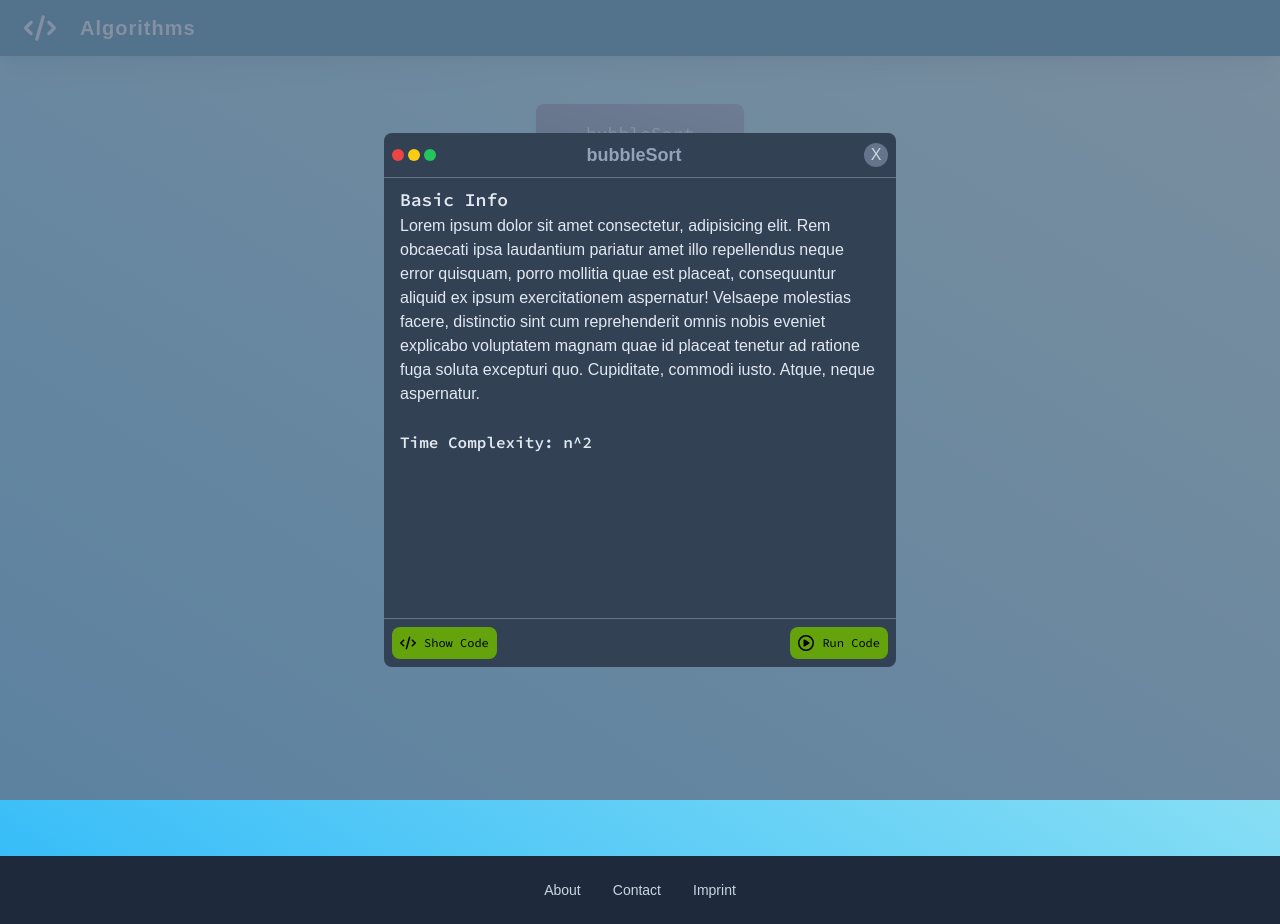
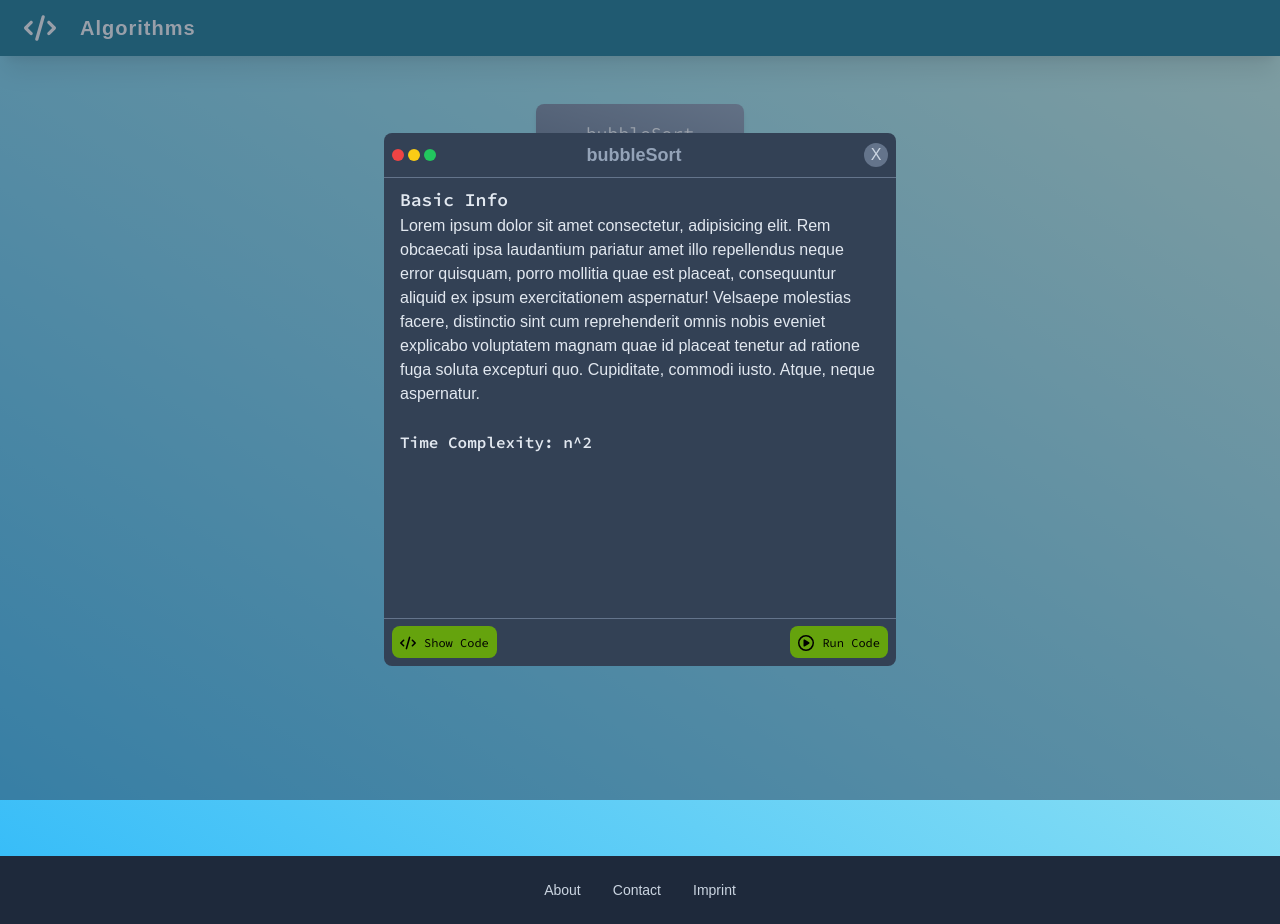
Before and after one commit to JannekS/algorithms, a Vue app: page / in a window 1280 px wide. Both pictures are taken after a click on the button "bubbleSort". Built offline with nearby package versions, Linux system fonts and the light colour scheme; a web font is replaced by a local one.

Commit message:
Animated opening and closing of CodeCard modal.

```diff
--- a/src/components/CodeCard.vue
+++ b/src/components/CodeCard.vue
@@ -1,11 +1,12 @@
 <template>
+  <div class="fixed top-0 bottom-0 left-0 right-0 h-screen w-full z-50 bg-slate-700 bg-opacity-50">
+    <div class="flex flex-col justify-center items-center h-screen w-full">
+      <Transition name="open-up">
+        <!-- Front & Back Side Container-->
         <div
-    class="fixed top-0 bottom-0 left-0 right-0 h-screen w-full z-50 bg-slate-500 bg-opacity-80"
-    :class="displayModal"
+          v-show="isOpen"
+          class="w-11/12 h-3/4 max-w-lg md:h-2/3 2xl:h-1/2 group [perspective:900px]"
         >
-    <div class="flex flex-col justify-center items-center h-screen w-full">
-      <!-- Front & Back Side Container-->
-      <div class="w-11/12 h-3/4 max-w-lg md:h-2/3 2xl:h-1/2 group [perspective:900px]">
           <!-- Inner Container -->
           <div
             id="card-container"
@@ -110,13 +111,14 @@
             </code-card-layout>
           </div>
         </div>
+      </Transition>
     </div>
   </div>
 </template>
 
 <script>
 import useModalStore from '@/Stores/modal.js';
-import { mapState, mapWritableState } from 'pinia';
+import { mapStores, mapWritableState } from 'pinia';
 import Prism from 'prismjs';
 import '@/assets/prism-custom.css';
 import algorithms from '@/algorithms.js';
@@ -155,7 +157,7 @@ export default {
     };
   },
   computed: {
-    ...mapState(useModalStore, ['displayModal']),
+    ...mapStores(useModalStore),
     ...mapWritableState(useModalStore, ['isOpen']),
   },
   mounted() {
@@ -227,4 +229,22 @@ export default {
 };
 </script>
 
-<style scoped></style>
+<style scoped>
+.open-up-enter-active {
+  animation: open-up 0.5s;
+}
+.open-up-leave-active {
+  animation: open-up 0.5s reverse;
+}
+@keyframes open-up {
+  0% {
+    transform: scale(0);
+  }
+  50% {
+    transform: scale(1.05);
+  }
+  100% {
+    transform: scale(1);
+  }
+}
+</style>
--- a/src/views/HomeView.vue
+++ b/src/views/HomeView.vue
@@ -6,8 +6,11 @@
       </li>
     </ul>
   </div>
-
-  <code-card :algorithmData="algorithmData[selectedAlgorithm]" />
+  <Transition>
+    <div v-show="isOpen">
+      <code-card :algorithmData="algorithmData[selectedAlgorithm]" />
+    </div>
+  </Transition>
 </template>
 
 <script>
@@ -58,4 +61,8 @@ export default {
 };
 </script>
 
-<style scoped></style>
+<style scoped>
+.v-leave-active {
+  transition: 0.5s;
+}
+</style>
```
Lines whose indentation alone changed are shown as unchanged.
